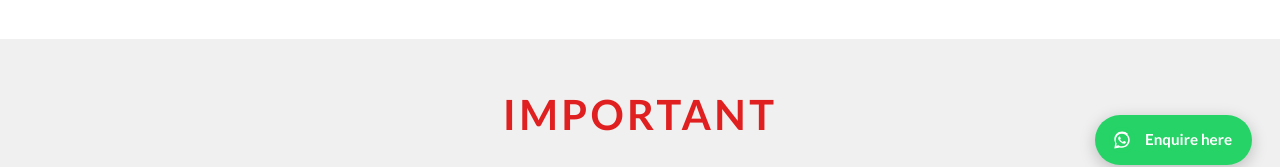
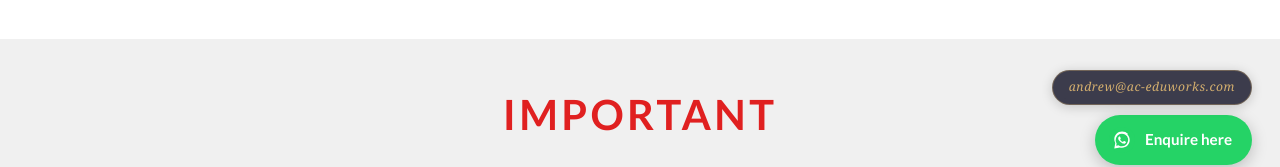
Before and after one commit to ancch17/ac-eduworks-site, a plain HTML site: page lhschedule.html in a window 1280 px wide. Shown: the part 607-774 px from the top of the page. Drawn offline with nearby package versions, Linux system fonts and the light colour scheme.

Commit message:
Add email enquiry link to lhschedule.html
Added a fixed email enquiry link for user contact.

```diff
--- a/lhschedule.html
+++ b/lhschedule.html
@@ -74,6 +74,34 @@
     .wa-bubble:hover { background: #1ebe5d; transform: translateY(-2px); }
     .wa-bubble svg { width: 26px; height: 26px; flex-shrink: 0; }
 
+    /* ── Email enquiry link ──────────────────────────── */
+    .email-enquiry {
+      position: fixed;
+      bottom: 88px;
+      right: 28px;
+      z-index: 9999;
+      background: rgba(20, 20, 40, 0.82);
+      color: #d4af6e;
+      font-family: Georgia, 'Times New Roman', serif;
+      font-style: italic;
+      font-size: 0.76rem;
+      letter-spacing: 0.05em;
+      text-decoration: none;
+      padding: 6px 16px;
+      border-radius: 30px;
+      border: 1px solid rgba(212, 175, 110, 0.35);
+      box-shadow: 0 2px 12px rgba(0,0,0,0.18);
+      backdrop-filter: blur(6px);
+      -webkit-backdrop-filter: blur(6px);
+      transition: background 0.2s, color 0.2s, border-color 0.2s;
+      white-space: nowrap;
+    }
+    .email-enquiry:hover {
+      background: rgba(20, 20, 40, 0.96);
+      color: #e8c87a;
+      border-color: rgba(212, 175, 110, 0.65);
+    }
+
     /* ── Mobile responsive ───────────────────────────── */
     @media (max-width: 768px) {
       .container { padding-left: 16px; padding-right: 16px; }
@@ -90,6 +118,7 @@
       .divider { margin: 4px 0 36px; }
       .wa-bubble { bottom: 16px; right: 16px; padding: 10px 16px 10px 12px; font-size: 0.85rem; }
       .wa-bubble svg { width: 22px; height: 22px; }
+      .email-enquiry { bottom: 78px; right: 16px; font-size: 0.72rem; padding: 5px 13px; }
     }
     @media (max-width: 480px) {
       .schedule-table { font-size: 0.72rem; }
@@ -481,7 +510,12 @@
       <circle cx="16" cy="16" r="16" fill="#25D366"/>
       <path d="M23.5 8.5A10.44 10.44 0 0 0 16 5.5C10.75 5.5 6.5 9.75 6.5 15a9.44 9.44 0 0 0 1.27 4.77L6.5 26.5l6.9-1.25A9.5 9.5 0 0 0 16 25.5c5.25 0 9.5-4.25 9.5-9.5 0-2.54-.99-4.93-2.78-6.72l-.22-.28zM16 23.75a7.74 7.74 0 0 1-3.95-1.08l-.28-.17-2.9.52.54-2.83-.18-.29A7.74 7.74 0 1 1 16 23.75zm4.26-5.8c-.23-.12-1.37-.68-1.58-.75-.21-.08-.37-.12-.52.12-.16.23-.6.75-.74.9-.14.16-.27.18-.5.06-.23-.12-.97-.36-1.85-1.14-.68-.6-1.14-1.35-1.27-1.58-.14-.23-.01-.35.1-.47.1-.1.23-.27.35-.4.12-.14.16-.23.23-.39.08-.16.04-.3-.02-.41-.06-.12-.52-1.25-.71-1.72-.19-.45-.38-.39-.52-.4h-.44c-.16 0-.41.06-.62.3-.21.23-.82.8-.82 1.94 0 1.15.84 2.26.96 2.41.12.16 1.65 2.52 4 3.53.56.24 1 .39 1.34.5.56.18 1.07.15 1.48.09.45-.07 1.37-.56 1.57-1.1.19-.54.19-1 .13-1.1-.06-.09-.21-.15-.44-.27z" fill="#fff"/>
     </svg>
-    Enquire here<br><a href="mailto:andrew@ac-eduworks.com" style="color:#fff;font-size:0.7em;text-decoration:none;">andrew@ac-eduworks.com</a>
+    Enquire here
+  </a>
+
+  <!-- ── Email Enquiry Link ────────────────────────── -->
+  <a class="email-enquiry" href="mailto:andrew@ac-eduworks.com" aria-label="Email enquiry">
+    andrew@ac-eduworks.com
   </a>
 
   <!-- ── Footer ─────────────────────────────────────── -->
```
